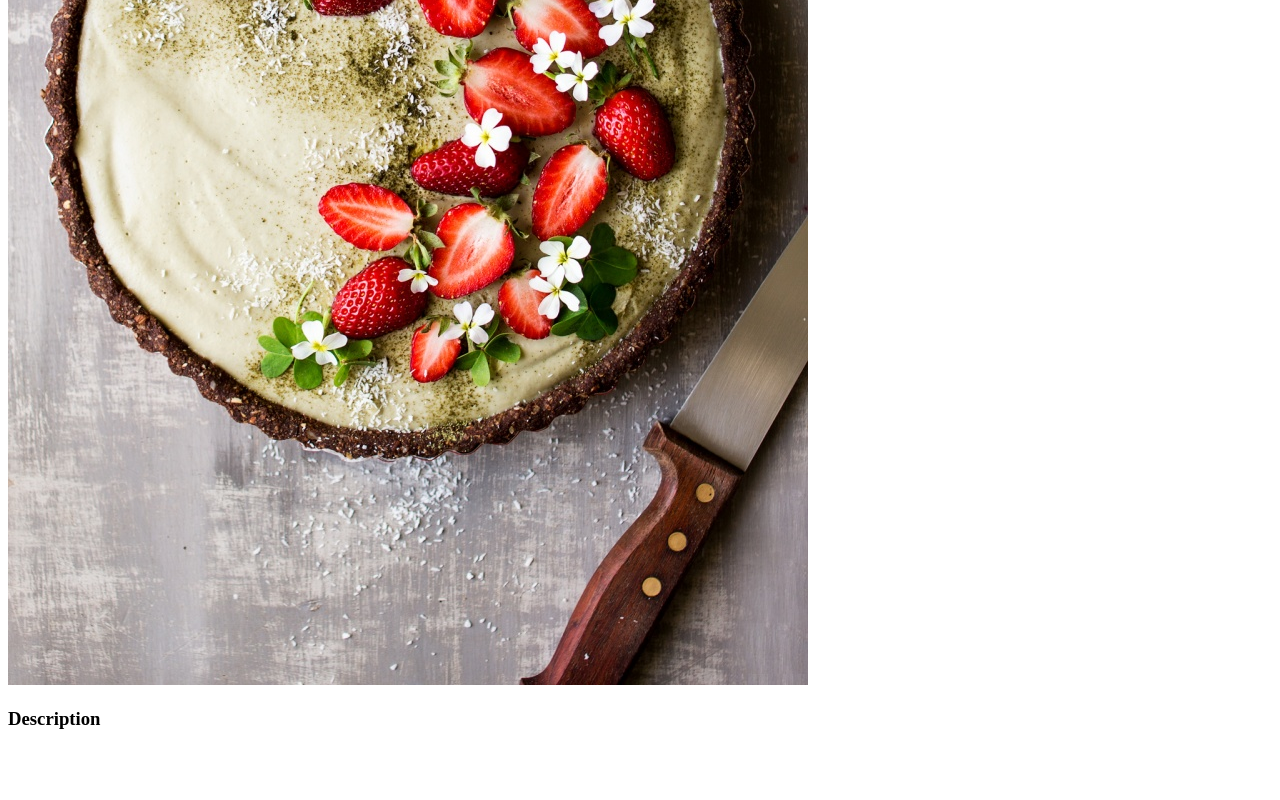
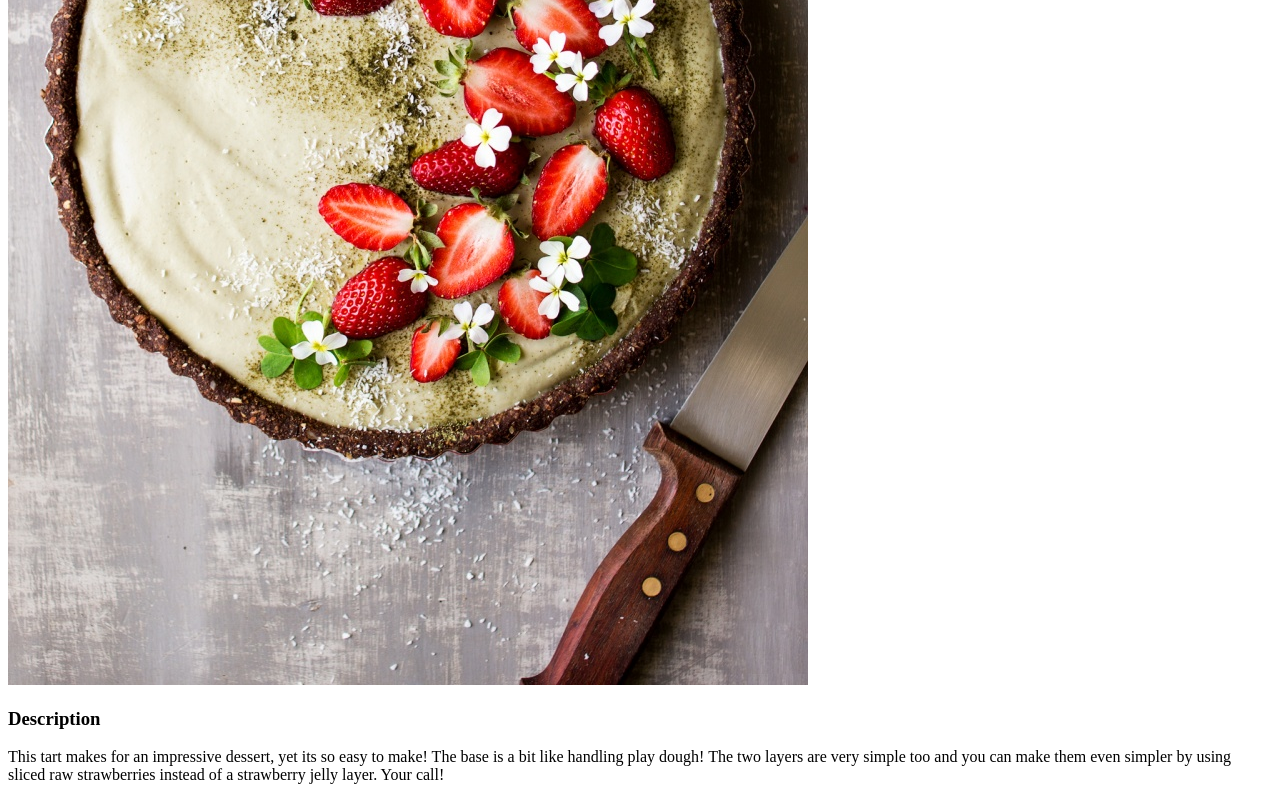
Before and after one commit to Indigoxwright/odin-recipes, a plain HTML site: page recipes/matcha-strawberry-tart.html in a window 1280 px wide. Shown: the part 595-1395 px from the top of the page. Before the commit the page ends 1343 px from the top, so only its background shows below. Drawn offline with Linux system fonts and the light colour scheme.

Commit message:
Add description paragraph

```diff
--- a/recipes/matcha-strawberry-tart.html
+++ b/recipes/matcha-strawberry-tart.html
@@ -10,7 +10,12 @@
     <h1>Matcha Strawberry Tart</h1>
       <img src="../images/matchastrawberrytart.jpg">
     <h3>Description</h3>
-      <p></p>
+      <p>This tart makes for an impressive dessert,
+         yet its so easy to make! The base is a bit
+         like handling play dough! The two layers are
+         very simple too and you can make them even
+         simpler by using sliced raw strawberries
+         instead of a strawberry jelly layer. Your call!</p>
 </body>
 
 </html>
```
